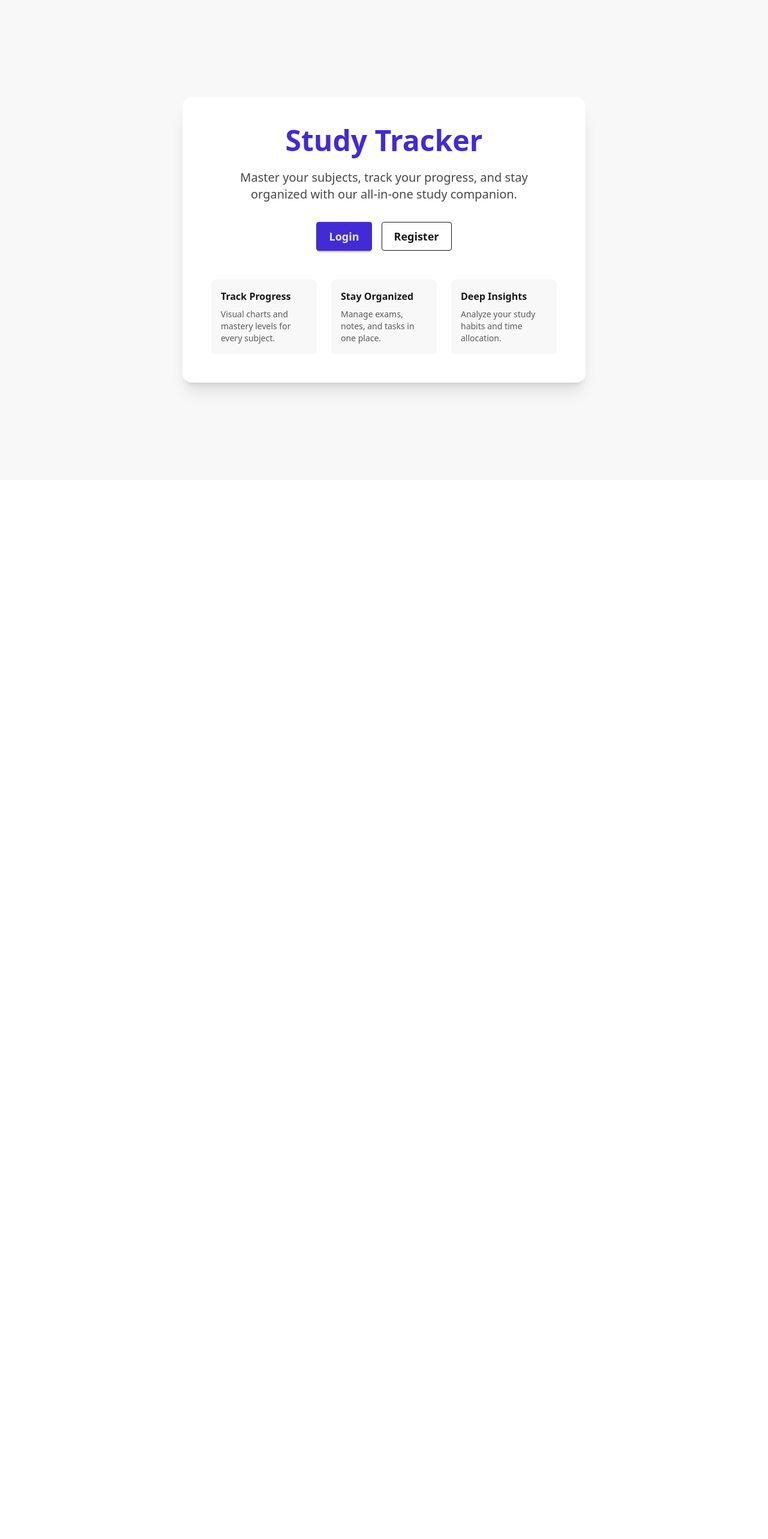
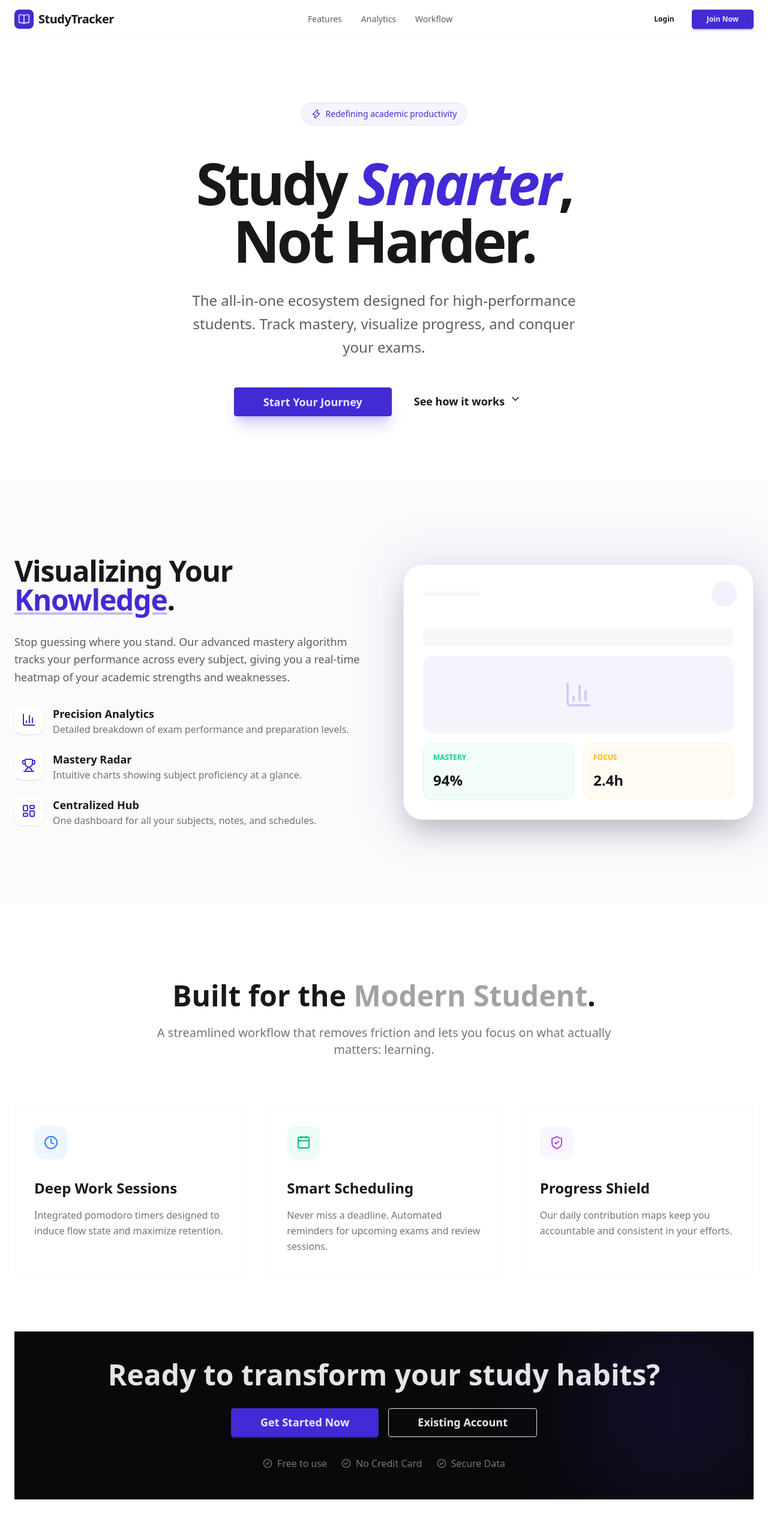
Before and after one commit to ryanxrahman/stuRdy, a Next.js app: page / in a window 1280 px wide. Shown: the top 2566 px of the page at 60% size. Before the commit the page ends 800 px from the top, so only its background shows below. Built offline with nearby package versions, Linux system fonts and the light colour scheme.

Commit message:
added landing page

```diff
--- a/app/page.tsx
+++ b/app/page.tsx
@@ -1,36 +1,216 @@
+"use client";
+
 import Link from "next/link";
+import {
+  BookOpen,
+  Trophy,
+  Clock,
+  ChevronDown,
+  CheckCircle2,
+  BarChart3,
+  Calendar,
+  Zap,
+  ShieldCheck,
+  LayoutDashboard
+} from "lucide-react";
 
 export default function Home() {
   return (
-    <div className="min-h-screen bg-base-200 flex flex-col items-center justify-center p-6 text-center">
-      <div className="max-w-2xl bg-base-100 p-12 rounded-2xl shadow-xl">
-        <h1 className="text-5xl font-bold mb-6 text-primary">Study Tracker</h1>
-        <p className="text-xl mb-8 opacity-80">
-          Master your subjects, track your progress, and stay organized with our all-in-one study companion.
-        </p>
-        <div className="flex gap-4 justify-center">
-          <Link href="/login" className="btn btn-primary btn-lg">
-            Login
-          </Link>
-          <Link href="/register" className="btn btn-outline btn-lg">
-            Register
-          </Link>
-        </div>
-        <div className="mt-12 grid grid-cols-1 md:grid-cols-3 gap-6 text-left">
-          <div className="p-4 bg-base-200 rounded-lg">
-            <h3 className="font-bold mb-2">Track Progress</h3>
-            <p className="text-sm opacity-70">Visual charts and mastery levels for every subject.</p>
+    <div className="min-h-screen bg-base-100 selection:bg-primary selection:text-primary-content">
+      {/* Navbar */}
+      <nav className="fixed top-0 w-full z-50 bg-base-100/80 backdrop-blur-md border-b border-base-200">
+        <div className="max-w-7xl mx-auto px-6 h-16 flex justify-between items-center">
+          <div className="flex items-center gap-2">
+            <div className="w-8 h-8 bg-primary rounded-lg flex items-center justify-center">
+              <BookOpen className="w-5 h-5 text-primary-content" />
+            </div>
+            <span className="text-xl font-bold tracking-tight">StudyTracker</span>
           </div>
-          <div className="p-4 bg-base-200 rounded-lg">
-            <h3 className="font-bold mb-2">Stay Organized</h3>
-            <p className="text-sm opacity-70">Manage exams, notes, and tasks in one place.</p>
+          <div className="hidden md:flex gap-8 text-sm font-medium opacity-70">
+            <a href="#features" className="hover:text-primary transition-colors">Features</a>
+            <a href="#analytics" className="hover:text-primary transition-colors">Analytics</a>
+            <a href="#workflow" className="hover:text-primary transition-colors">Workflow</a>
           </div>
-          <div className="p-4 bg-base-200 rounded-lg">
-            <h3 className="font-bold mb-2">Deep Insights</h3>
-            <p className="text-sm opacity-70">Analyze your study habits and time allocation.</p>
+          <div className="flex gap-4">
+            <Link href="/login" className="btn btn-ghost btn-sm">Login</Link>
+            <Link href="/register" className="btn btn-primary btn-sm px-6">Join Now</Link>
           </div>
         </div>
-      </div>
+      </nav>
+
+      {/* Hero Section - Slide 1: The Promise */}
+      <section className="min-h-screen flex flex-col items-center justify-center relative pt-16 overflow-hidden">
+        <div className="absolute inset-0 -z-10">
+          <div className="absolute top-1/4 left-1/4 w-96 h-96 bg-primary/10 rounded-full blur-3xl animate-pulse" />
+          <div className="absolute bottom-1/4 right-1/4 w-96 h-96 bg-secondary/10 rounded-full blur-3xl animate-pulse delay-700" />
+        </div>
+
+        <div className="max-w-5xl mx-auto px-6 text-center">
+          <div className="inline-flex items-center gap-2 px-4 py-2 rounded-full bg-primary/5 text-primary text-sm font-medium mb-8 border border-primary/10">
+            <Zap className="w-4 h-4" />
+            <span>Redefining academic productivity</span>
+          </div>
+          <h1 className="text-6xl md:text-8xl font-black mb-8 tracking-tighter leading-none mt-4">
+            Study <span className="text-primary italic">Smarter</span>, <br />
+            Not Harder.
+          </h1>
+          <p className="text-xl md:text-2xl text-base-content/70 max-w-2xl mx-auto mb-12 leading-relaxed">
+            The all-in-one ecosystem designed for high-performance students.
+            Track mastery, visualize progress, and conquer your exams.
+          </p>
+          <div className="flex flex-col sm:flex-row gap-4 justify-center items-center">
+            <Link href="/register" className="btn btn-primary btn-lg px-12 text-lg shadow-xl shadow-primary/20">
+              Start Your Journey
+            </Link>
+            <Link href="#features" className="btn btn-ghost btn-lg gap-2">
+              See how it works <ChevronDown className="w-5 h-5 animate-bounce" />
+            </Link>
+          </div>
+        </div>
+      </section>
+
+      {/* Section 2: Advanced Analytics & Mastery - The "Long" content */}
+      <section id="features" className="py-32 bg-base-200/50">
+        <div className="max-w-7xl mx-auto px-6">
+          <div className="grid lg:grid-cols-2 gap-16 items-center">
+            <div className="space-y-8">
+              <h2 className="text-4xl md:text-5xl font-bold tracking-tight">
+                Visualizing Your <span className="text-primary underline decoration-primary/30">Knowledge</span>.
+              </h2>
+              <p className="text-lg text-base-content/70 leading-relaxed">
+                Stop guessing where you stand. Our advanced mastery algorithm tracks your performance across every subject, giving you a real-time heatmap of your academic strengths and weaknesses.
+              </p>
+
+              <div className="space-y-6">
+                {[
+                  { icon: <BarChart3 />, title: "Precision Analytics", desc: "Detailed breakdown of exam performance and preparation levels." },
+                  { icon: <Trophy />, title: "Mastery Radar", desc: "Intuitive charts showing subject proficiency at a glance." },
+                  { icon: <LayoutDashboard />, title: "Centralized Hub", desc: "One dashboard for all your subjects, notes, and schedules." }
+                ].map((item, i) => (
+                  <div key={i} className="flex gap-4">
+                    <div className="w-12 h-12 shrink-0 rounded-xl bg-white flex items-center justify-center shadow-sm text-primary">
+                      {item.icon}
+                    </div>
+                    <div>
+                      <h4 className="font-bold text-lg">{item.title}</h4>
+                      <p className="text-base-content/60">{item.desc}</p>
+                    </div>
+                  </div>
+                ))}
+              </div>
+            </div>
+
+            <div className="relative group">
+              <div className="absolute -inset-4 bg-primary/20 rounded-3xl blur-2xl group-hover:bg-primary/30 transition-all duration-500 opacity-50" />
+              <div className="relative bg-base-100 border border-base-300 rounded-4xl shadow-2xl p-8 overflow-hidden">
+                <div className="flex justify-between items-center mb-10">
+                  <div className="h-2 w-24 bg-base-200 rounded" />
+                  <div className="h-8 w-8 bg-primary/10 rounded-full animate-ping" />
+                </div>
+                <div className="space-y-4">
+                  <div className="h-8 w-full bg-base-200 rounded-lg animate-pulse" />
+                  <div className="h-32 w-full bg-primary/5 rounded-2xl flex items-center justify-center">
+                    <BarChart3 className="w-12 h-12 text-primary/20" />
+                  </div>
+                  <div className="grid grid-cols-2 gap-4">
+                    <div className="h-24 bg-success/5 rounded-2xl border border-success/10 flex flex-col p-4 justify-between">
+                      <span className="text-xs font-bold text-success uppercase">Mastery</span>
+                      <span className="text-2xl font-black">94%</span>
+                    </div>
+                    <div className="h-24 bg-warning/5 rounded-2xl border border-warning/10 flex flex-col p-4 justify-between">
+                      <span className="text-xs font-bold text-warning uppercase">Focus</span>
+                      <span className="text-2xl font-black">2.4h</span>
+                    </div>
+                  </div>
+                </div>
+              </div>
+            </div>
+          </div>
+        </div>
+      </section>
+
+      {/* Section 3: The Workflow - Optimized for Results */}
+      <section id="workflow" className="py-32">
+        <div className="max-w-7xl mx-auto px-6">
+          <div className="text-center max-w-3xl mx-auto mb-20">
+            <h2 className="text-4xl md:text-5xl font-bold mb-6">Built for the <span className="opacity-40">Modern Student</span>.</h2>
+            <p className="text-xl text-base-content/60">A streamlined workflow that removes friction and lets you focus on what actually matters: learning.</p>
+          </div>
+
+          <div className="grid md:grid-cols-3 gap-8">
+            {[
+              {
+                title: "Deep Work Sessions",
+                desc: "Integrated pomodoro timers designed to induce flow state and maximize retention.",
+                icon: <Clock />,
+                color: "text-blue-500",
+                bg: "bg-blue-50"
+              },
+              {
+                title: "Smart Scheduling",
+                desc: "Never miss a deadline. Automated reminders for upcoming exams and review sessions.",
+                icon: <Calendar />,
+                color: "text-emerald-500",
+                bg: "bg-emerald-50"
+              },
+              {
+                title: "Progress Shield",
+                desc: "Our daily contribution maps keep you accountable and consistent in your efforts.",
+                icon: <ShieldCheck />,
+                color: "text-purple-500",
+                bg: "bg-purple-50"
+              }
+            ].map((feature, i) => (
+              <div key={i} className="group p-8 rounded-5xl bg-base-100 hover:bg-base-200 border border-base-200 transition-all duration-300">
+                <div className={`w-14 h-14 rounded-2xl ${feature.bg} ${feature.color} flex items-center justify-center mb-8 group-hover:scale-110 transition-transform`}>
+                  {feature.icon}
+                </div>
+                <h3 className="text-2xl font-bold mb-4">{feature.title}</h3>
+                <p className="text-base-content/60 leading-relaxed">{feature.desc}</p>
+              </div>
+            ))}
+          </div>
+
+          <div className="mt-24 p-12 rounded-6xl bg-neutral text-neutral-content text-center relative overflow-hidden">
+            <div className="absolute top-0 right-0 w-64 h-64 bg-primary/20 blur-[100px]" />
+            <h2 className="text-4xl md:text-5xl font-bold mb-8 relative z-10">Ready to transform your study habits?</h2>
+            <div className="flex flex-col sm:flex-row gap-4 justify-center relative z-10">
+              <Link href="/register" className="btn btn-primary btn-lg px-12 hover:scale-105 transition-transform">
+                Get Started Now
+              </Link>
+              <Link href="/login" className="btn btn-outline btn-lg px-12 hover:bg-white hover:text-black">
+                Existing Account
+              </Link>
+            </div>
+            <div className="mt-8 flex justify-center gap-6 opacity-50 relative z-10">
+              <div className="flex items-center gap-2"><CheckCircle2 className="w-4 h-4" /> Free to use</div>
+              <div className="flex items-center gap-2"><CheckCircle2 className="w-4 h-4" /> No Credit Card</div>
+              <div className="flex items-center gap-2"><CheckCircle2 className="w-4 h-4" /> Secure Data</div>
+            </div>
+          </div>
+        </div>
+      </section>
+
+      {/* Footer */}
+      <footer className="py-20 border-t border-base-200 text-center">
+        <div className="max-w-7xl mx-auto px-6">
+          <div className="flex flex-col items-center gap-4">
+            <div className="flex items-center gap-2">
+              <div className="w-6 h-6 bg-primary rounded flex items-center justify-center">
+                <BookOpen className="w-3 h-3 text-primary-content" />
+              </div>
+              <span className="text-lg font-bold">StudyTracker</span>
+            </div>
+            <p className="opacity-50 text-sm max-w-sm">
+              Empowering students to achieve academic excellence through data-driven insights and focused study workflows.
+            </p>
+            <div className="h-px w-20 bg-base-300 mt-8" />
+            <p className="text-xs opacity-40 mt-8">
+              &copy; 2026 StudyTracker. Developed by rahscripts. Built with Next.js & Tailwind.
+            </p>
+          </div>
+        </div>
+      </footer>
     </div>
   );
 }
```
